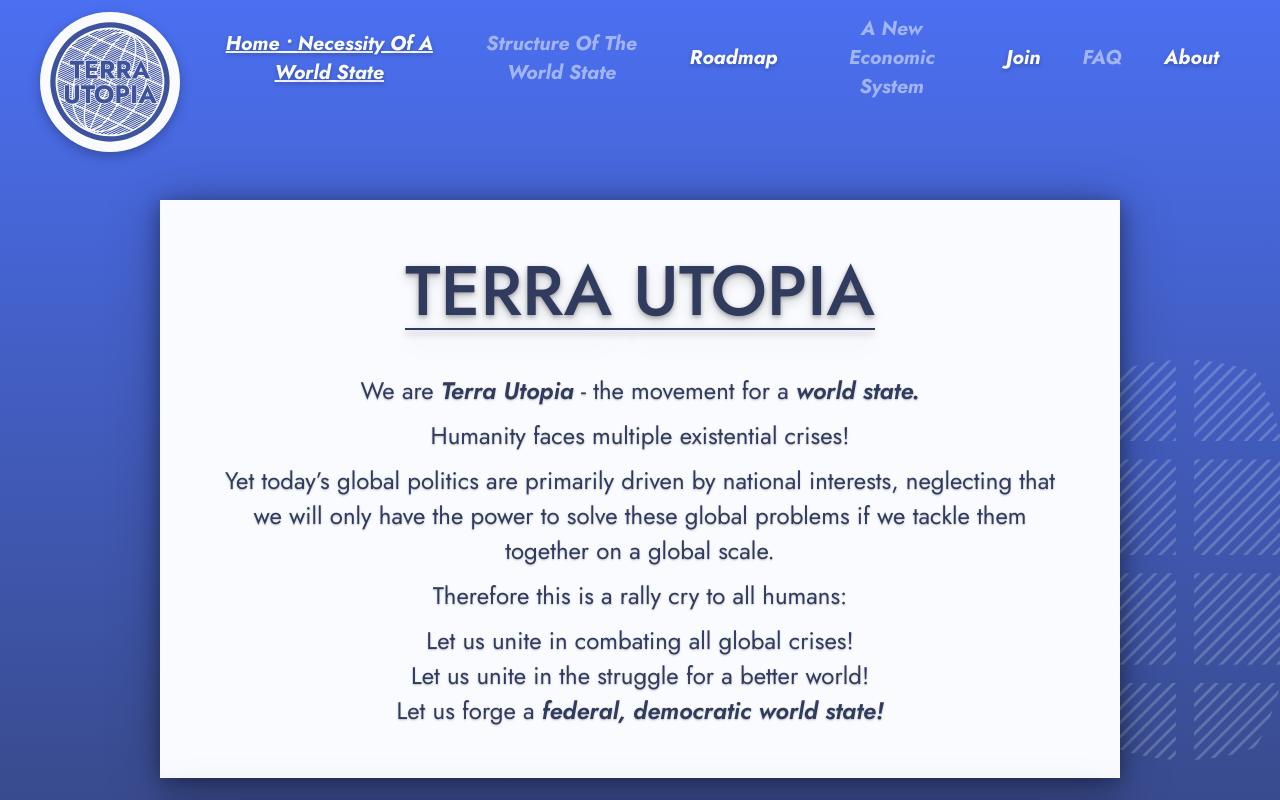
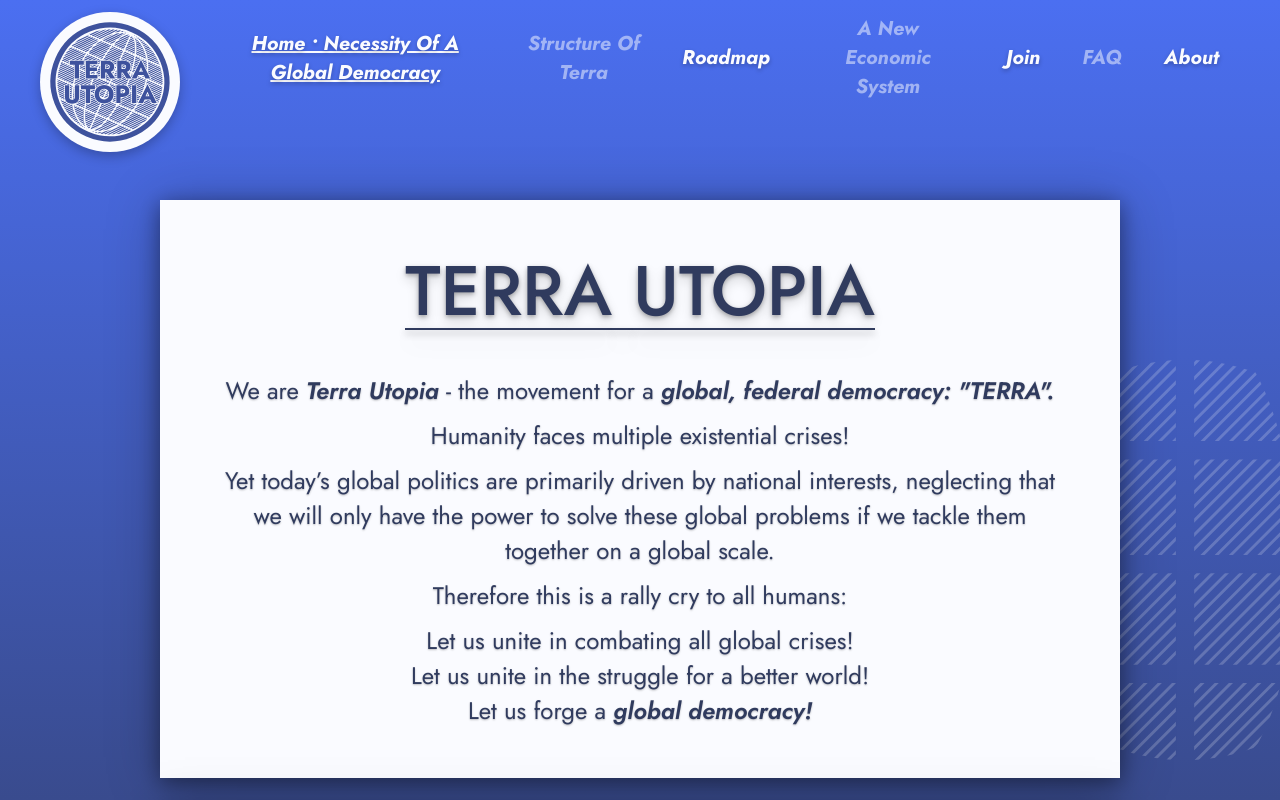
Before and after one commit to terra-utopia/terra-utopia-website, a Nuxt app: page / in a window 1280 px wide. Shown: the top 800 px of the page. Built offline with nearby package versions, Linux system fonts and the light colour scheme.

Commit message:
replaced term 'world state' with 'global democracy' or 'Terra'

```diff
--- a/components/NavBar.vue
+++ b/components/NavBar.vue
@@ -5,8 +5,8 @@
 
 <script>
 const entriesRaw = [  // without 'active' property
-    { name: 'Home • Necessity Of A World State', to: '/' },
-    { name: 'Structure Of The World State', to: '' },
+    { name: 'Home • Necessity Of A Global Democracy', to: '/' },
+    { name: 'Structure Of Terra', to: '' },
     { name: 'Roadmap', to: '/roadmap/' },
     { name: 'A New Economic System', to: '' },
     { name: 'Join', to: '/join/' },
--- a/pages/about.vue
+++ b/pages/about.vue
@@ -2,7 +2,7 @@
     <main class="AboutPage">
         <CenteredBodyColumn>
             <Card :heading="'About Terra Utopia'" :isSuperHeading="false">
-                <p>Terra Utopia is the movement for a federal, democratic world state.</p>
+                <p>Terra Utopia is the movement for a global, federal democracy - "Terra".</p>
                 <br>
                 <p>Our objective is to create a global society that will rise to the challenges of the 21st century.</p>
                 <br>
--- a/pages/index.vue
+++ b/pages/index.vue
@@ -2,7 +2,7 @@
     <main class="IndexPage">
         <CenteredBodyColumn>
             <Card :heading="'Terra Utopia'" :isSuperHeading="true">
-                <p>We are <span class="highlighted">Terra Utopia</span> - the movement for a <span class="highlighted">world state.</span></p>
+                <p>We are <span class="highlighted">Terra Utopia</span> - the movement for a <span class="highlighted">global, federal democracy: "TERRA".</span></p>
                 <p>Humanity faces multiple existential crises!</p>
                 <p>Yet today’s global politics are primarily driven by national interests, neglecting that we will only have the power to solve these global problems if we tackle them together on a global scale.</p>
                 <p>Therefore this is a rally cry to all humans:</p>
@@ -10,7 +10,7 @@
                 <br>
                 Let us unite in the struggle for a better world!
                 <br>
-                Let us forge a <span class="highlighted">federal, democratic world state!</span></p>
+                Let us forge a <span class="highlighted">global democracy!</span></p>
             </Card>
             <Card :heading="'The Common Ground'" :isSuperHeading="false">
                 <p><span class="highlighted">Every human being</span> should have the right and the possibility to pursue a self-determined life far from physical and psychological violence. Furthermore, it must be possible for everyone to claim their human rights.</p>
@@ -40,7 +40,7 @@ export default {
     },
     head() {  // metadata for the html '<head></head>' element
         return {
-            // title: "Terra Utopia - Home - Necessity Of A World State",
+            // title: "Terra Utopia - Home - Necessity Of A Global Democracy",
         };
     },
 };
```
